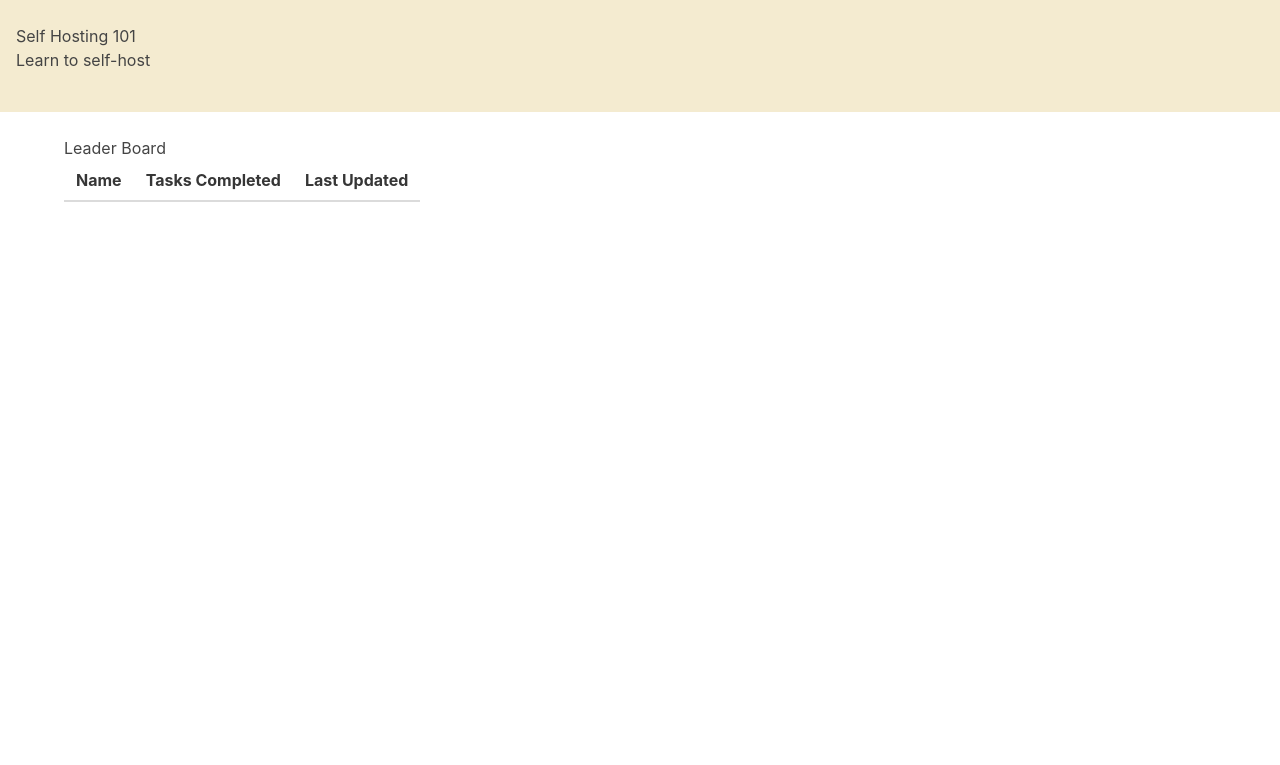
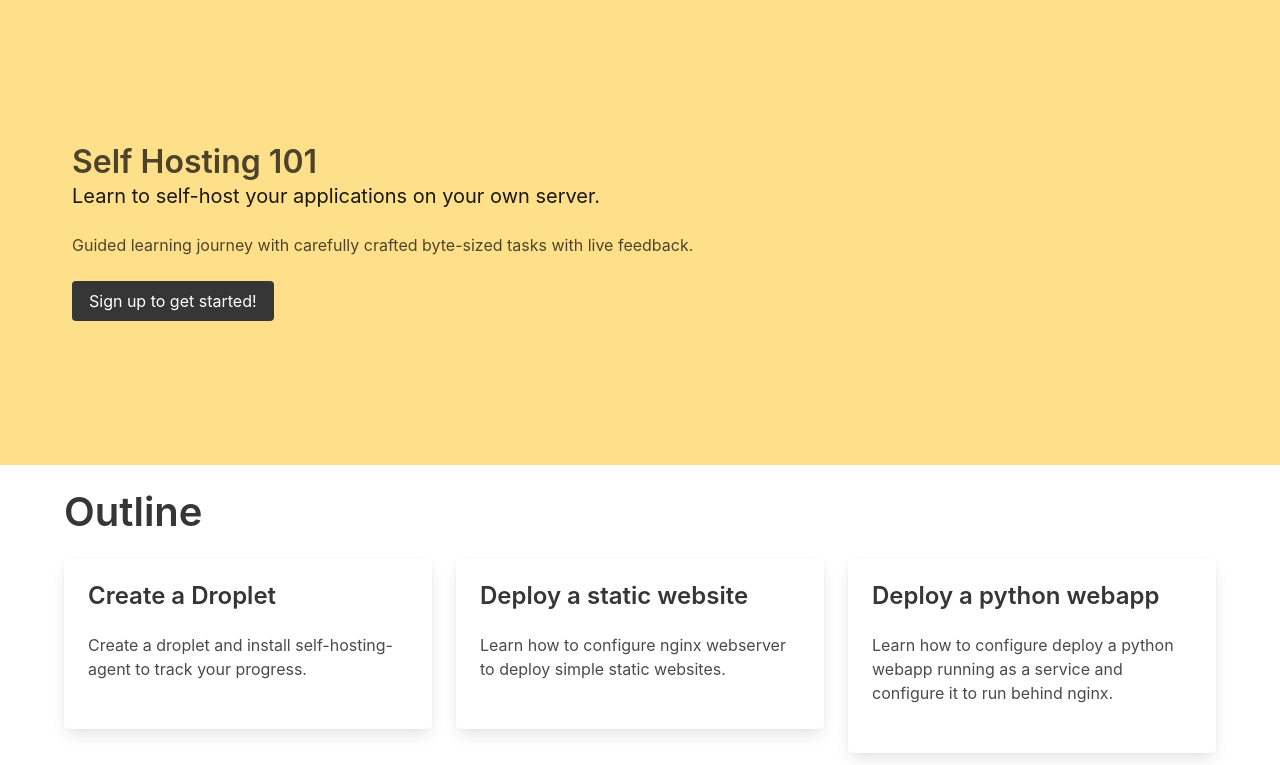
Before and after one commit to pipalacademy/self-hosting-101, a Flask app: template core/templates/index.html in a window 1280 px wide. Shown: the part 52-817 px from the top of the page. Before the commit the page ends 254 px from the top, so only its background shows below. Run offline with Flask 3, Linux system fonts and the light colour scheme; the template is opened without the code that fills it, so the values that code supplies are empty; some libraries are stand-ins or nearby versions.

Commit message:
add index and login pages

```diff
--- a/core/templates/index.html
+++ b/core/templates/index.html
@@ -1,40 +1,51 @@
 {% extends "base.html" %}
 
+{% macro Card(title, description) %}
+    <div class="card">
+      <div class="card-content">
+        <p class="title is-4">{{ title }}</p>
+
+        <div class="content">
+          {{ description }}
+          <br><br>
+        </div>
+      </div>
+    </div>
+{% endmacro %}
+
 {% block page %}
-<div class="px-4 py-5 my-5 text-center" id="home-hero">
-    <!-- <img class="d-block mx-auto mb-4" src="/docs/5.0/assets/brand/bootstrap-logo.svg" alt="" width="72" height="57"> -->
-    <h1 class="display-5 fw-bold">{{ title if title else "Treadmill" }}</h1>
-    <div class="col-lg-6 mx-auto">
-      <p class="lead mb-4">
-          {{ subtitle if subtitle }}
-      </p>
-      <!-- <div class="d-grid gap-2 d-sm-flex justify-content-sm-center">
-        <button type="button" class="btn btn-primary btn-lg px-4 gap-3">Primary button</button>
-        <button type="button" class="btn btn-outline-secondary btn-lg px-4">Secondary</button>
-      </div> -->
+<section class="hero is-warning is-medium">
+  <div class="hero-body">
+    <p class="title">Self Hosting 101</p>
+    <p class="subtitle">Learn to self-host your applications on your own server.</p>
+    <p>Guided learning journey with carefully crafted byte-sized tasks with live feedback.</p>
+    <br>
+    <p>
+      <a class="button is-dark" href="/login">Sign up to get started!</a>
+    </p>
+  </div>
+</section>
+
+<div class="container mt-5">
+
+  <h2 class="title is-2">Outline</h2>
+
+<div class="columns">
+  <div class="column">
+    {{ Card(title="Create a Droplet",
+            description="Create a droplet and install self-hosting-agent to track your progress.") }}
+  </div>
+  <div class="column">
+    {{ Card(title="Deploy a static website",
+            description="Learn how to configure nginx webserver to deploy simple static websites.") }}
+  </div>
+  <div class="column">
+    {{ Card(title="Deploy a python webapp",
+            description="Learn how to configure deploy a python webapp running as a service and configure it to run behind nginx.") }}
     </div>
+  </div>
 </div>
 
-<div id="leader-board" class="container">
-  <h2 class="text-center2">Leader Board</h2>
 
-  <table class="table">
-    <thead>
-      <tr>
-        <th>Name</th>
-        <th>Tasks Completed</th>
-        <th>Last Updated</th>
-      </tr>
-    </thead>
-    <tbody>
-      {% for app in apps %}
-      <tr>
-        <td><a href="/{{app.name}}">{{app.name}}</a></td>
-        <td>{{app.score}}</td>
-        <td>{{datestr(app.last_updated)}}</td>
-      </tr>
-      {% endfor %}
-    </tbody>
-  </table>
 </div>
 {% endblock %}
--- a/core/webapp.py
+++ b/core/webapp.py
@@ -129,6 +129,11 @@
     )
 
 
+@app.route("/login")
+def login():
+    return render_template("login.html")
+
+
 @app.route("/logout")
 def logout():
     logout_user()
```
Also changed, not shown: core/templates/login.html (added, +38 -0 lines), mockups/index.html (+20 -29 lines).
